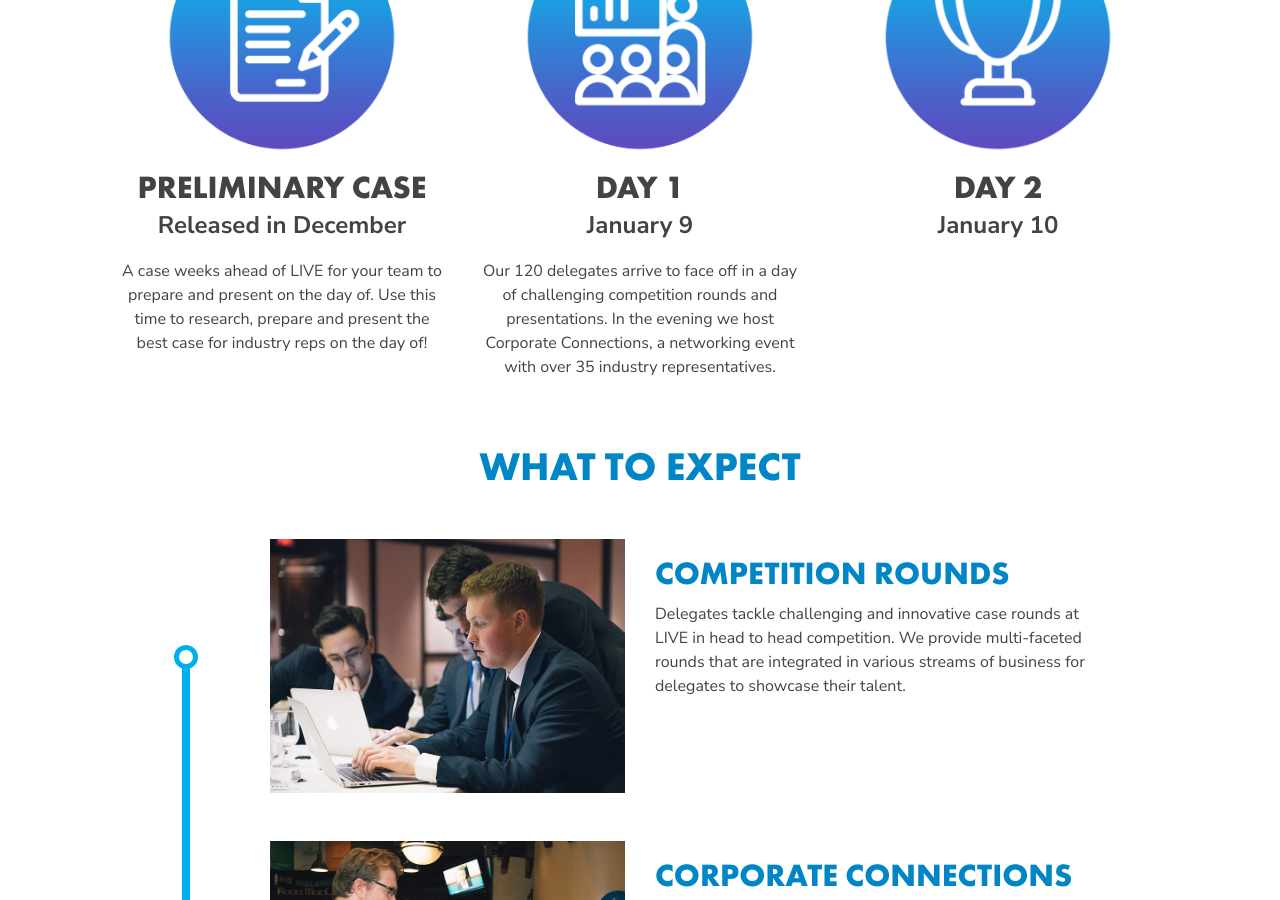
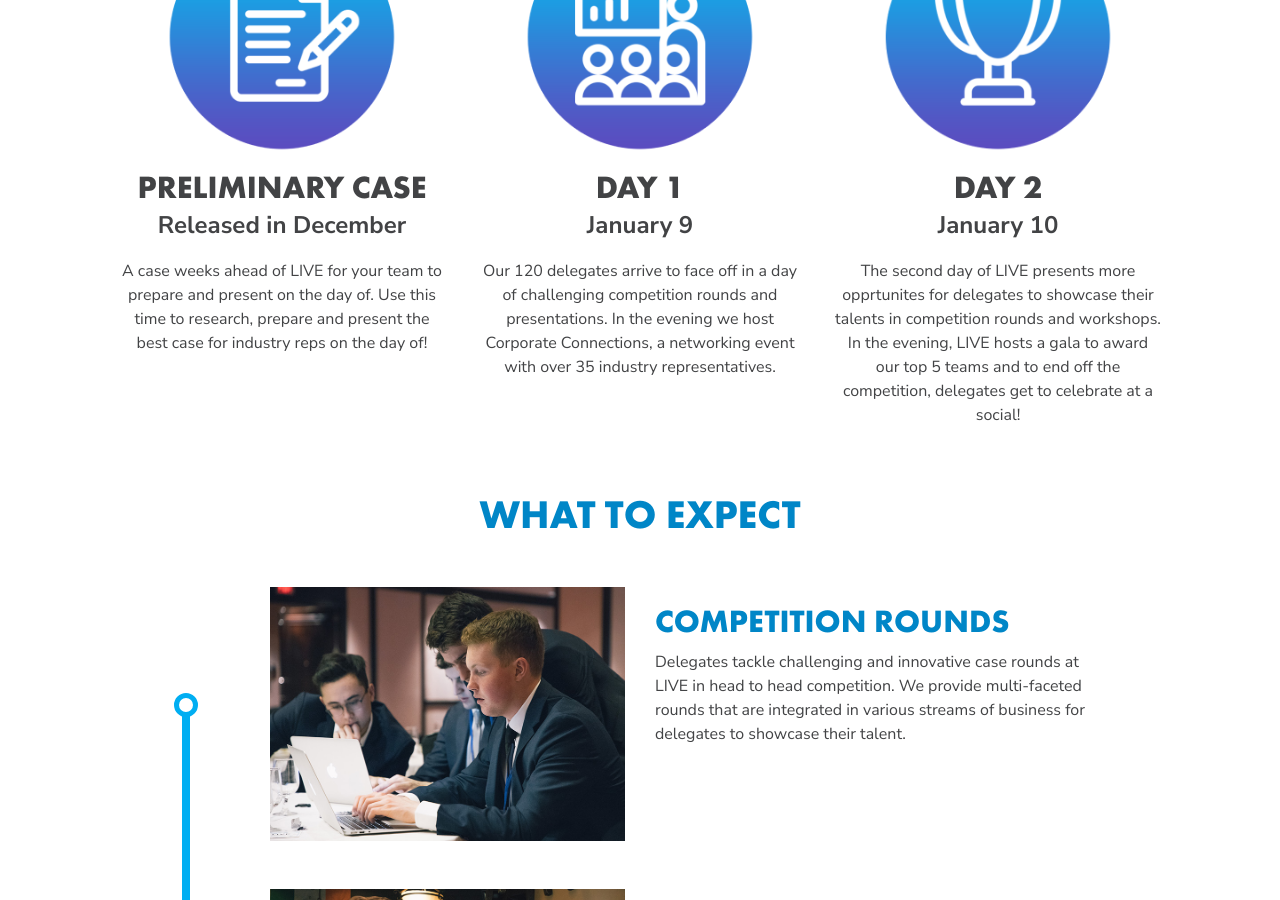
Before and after one commit to live-competition/live-competition.org, a Jekyll site: the page built from event/live-competition.html, in a window 1280 px wide and 900 px high, scrolled down 1236 px. Built offline with Jekyll 4.4.1, drawn with Linux system fonts in a browser that asks for light colours; nearby versions of some CDN libraries.

Commit message:
Adding details regarding Day 2 of the LIVE Competition

```diff
--- a/event/live-competition.html
+++ b/event/live-competition.html
@@ -68,7 +68,7 @@ custom_js:
       <span class="font-secondary h2 d-block m-0 mt-3" data-aos="fade-right">Day 2</span>
       <span class="text-center m-0 mt-3">
         <p data-aos = "fade-right"><strong><font size="+2">January 10</font></strong></p>
-        <p data-aos="fade-right"></p>
+        <p data-aos="fade-right">The second day of LIVE presents more opprtunites for delegates to showcase their talents in competition rounds and workshops. In the evening, LIVE hosts a gala to award our top 5 teams and to end off the competition, delegates get to celebrate at a social!</p>
       </span>
     </div>
   </div>
```
